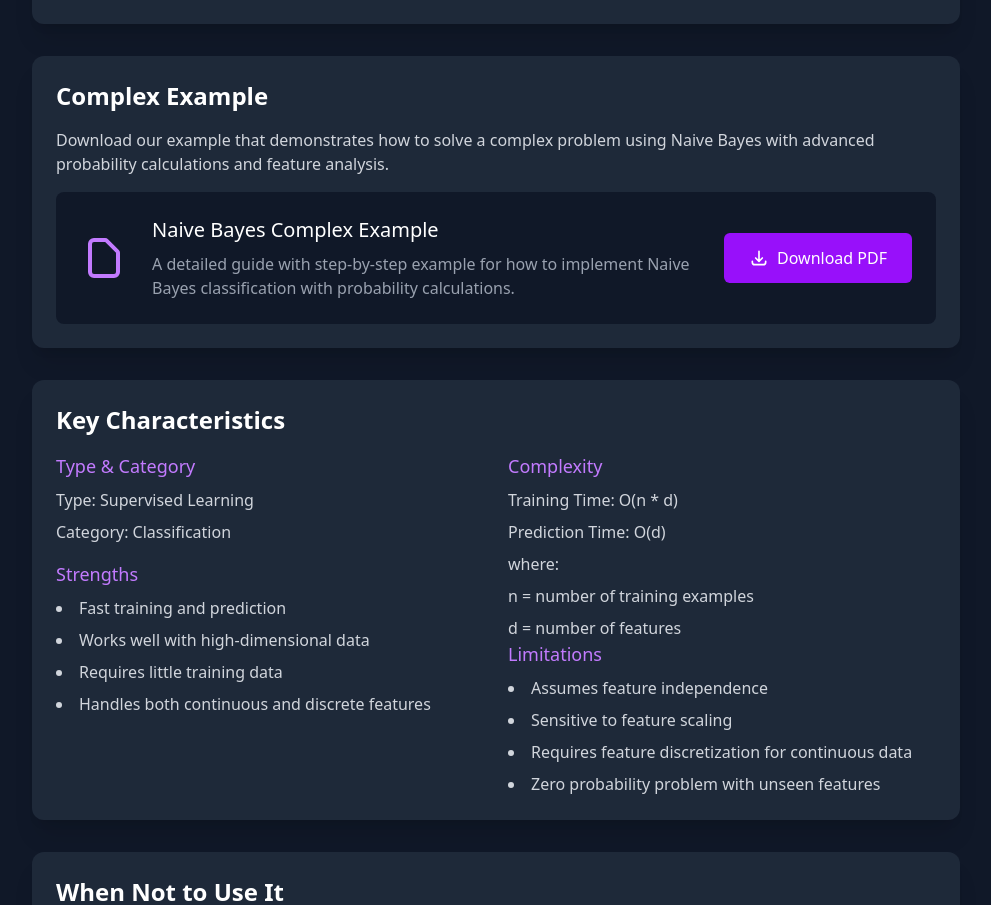
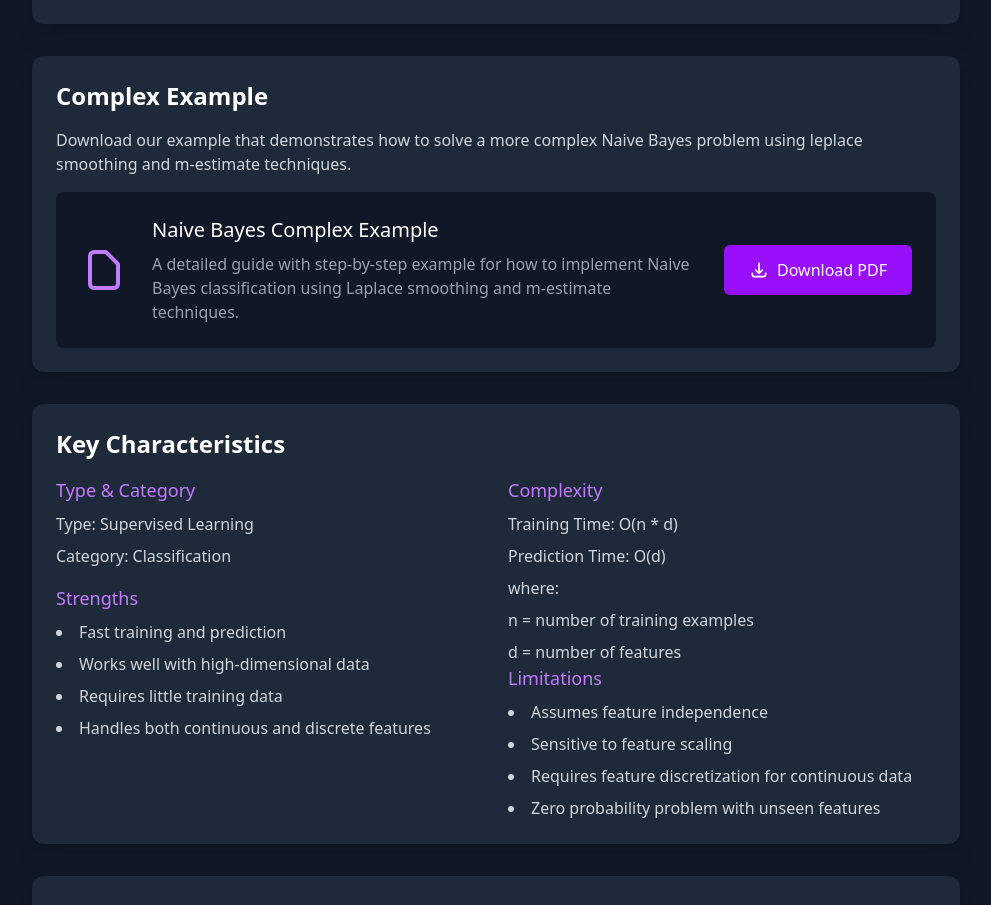
Before and after one commit to idanidan29/Machine_Learning_Visualizer, a Next.js app in the folder client/: page /algorithms/naive-bayes in a window 1280 px wide. Shown: the part 5020-5925 px from the top of the page, without its empty margins (288-1279 px from the left). Built offline with nearby package versions, Linux system fonts and the light colour scheme.

Commit message:
updating docs

```diff
--- a/client/src/app/algorithms/decision-tree/page.tsx
+++ b/client/src/app/algorithms/decision-tree/page.tsx
@@ -324,7 +324,7 @@ export default function DecisionTreePage() {
                 <h2 className="text-xl sm:text-2xl font-semibold text-white mb-4">Complex Example</h2>
                 <div className="space-y-4">
                   <p className="text-gray-300">
-                    Download our example that demonstrates how to solve a complex problem using Decision Trees with advanced splitting criteria and pruning techniques.
+                    Download our example that demonstrates how to solve a more complex decision tree problem using information gain.
                   </p>
                   <PDFDownloadCard
                     title="Decision Tree Complex Example"
--- a/client/src/app/algorithms/naive-bayes/page.tsx
+++ b/client/src/app/algorithms/naive-bayes/page.tsx
@@ -336,11 +336,11 @@ export default function NaiveBayesPage() {
                 <h2 className="text-xl sm:text-2xl font-semibold text-white mb-4">Complex Example</h2>
                 <div className="space-y-4">
                   <p className="text-gray-300">
-                    Download our example that demonstrates how to solve a complex problem using Naive Bayes with advanced probability calculations and feature analysis.
+                    Download our example that demonstrates how to solve a more complex Naive Bayes problem using leplace smoothing and m-estimate techniques.
                   </p>
                   <PDFDownloadCard
                     title="Naive Bayes Complex Example"
-                    description="A detailed guide with step-by-step example for how to implement Naive Bayes classification with probability calculations."
+                    description="A detailed guide with step-by-step example for how to implement Naive Bayes classification using Laplace smoothing and m-estimate techniques."
                     pdfPath="/pdfs/Naive_bayes.pdf"
                   />
                 </div>
```
